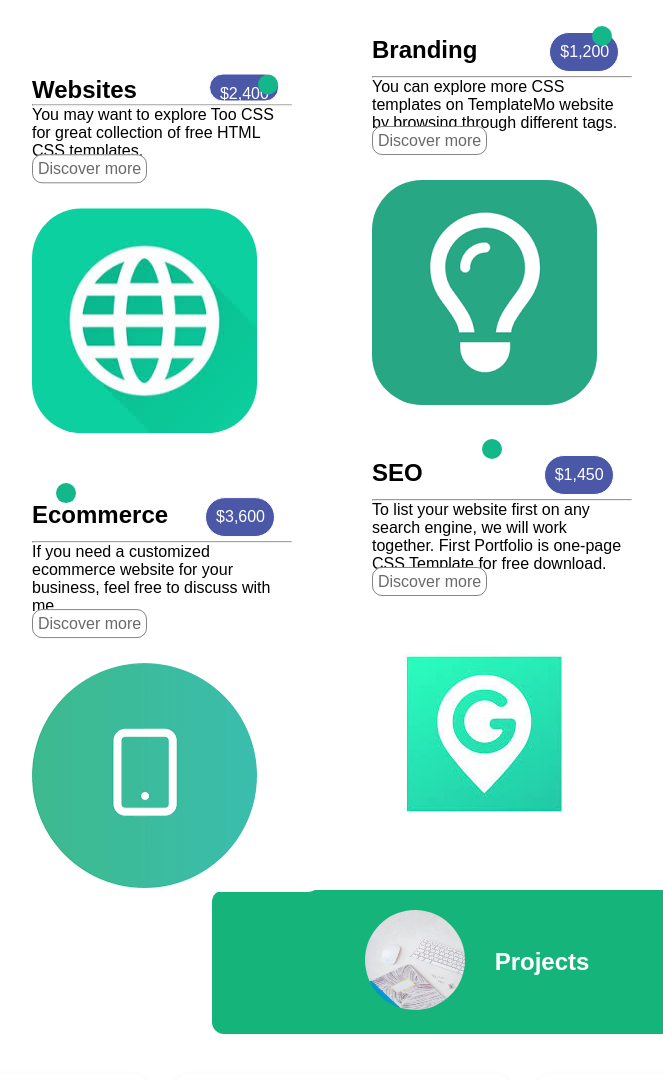
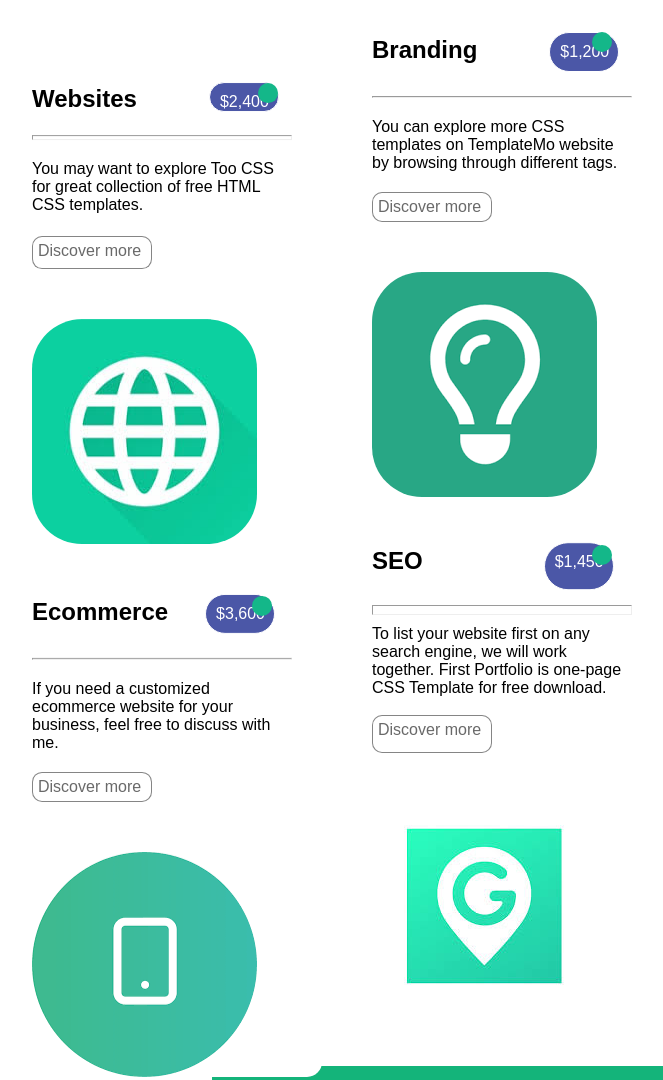
Before and after one commit to Bawa00012/project, a plain HTML site: page index.html in a window 1280 px wide. Shown: the part 2080-3160 px from the top of the page, without its empty margins (298-961 px from the left). Drawn offline with Linux system fonts and the light colour scheme.

Commit message:
finished

```diff
--- a/first.css
+++ b/first.css
@@ -386,6 +386,8 @@
   padding: 30px;
   border: 0px solid;
   transform: translateY(10%);
+  display: grid;
+  gap: 20px;
 }
 
 .card1:hover{
@@ -419,6 +421,7 @@
   text-decoration: none;
   color: rgba(0, 0, 0, 0.589);
   border: 1px solid rgba(0, 0, 0, 0.477);
+  width: 120px;
 }
 
 .card1-btn:hover{
@@ -435,6 +438,8 @@
   width: 25%;
   padding: 30px;
   border: 0px solid;
+  display: grid;
+  gap: 20px;
 }
 
 .four-cards{
@@ -510,6 +515,8 @@
   margin-top: 20px;
   border: 0px solid;
   transform: translateY(10%);
+  display: grid;
+  gap: 20px;
 }
 
 .point1{
@@ -529,7 +536,7 @@
   height: 20px;
   border-radius: 50px;
   position: absolute;
-  transform: translateX(1100%) translateY(-50%);
+  transform: translateX(1100%) translateY(-20%);
 }
 
 .point3{
@@ -539,7 +546,7 @@
   height: 20px;
   border-radius: 50px;
   position: absolute;
-  transform: translateX(120%) translateY(-90%);
+  transform: translateX(1100%) translateY(-10%);
 }
 
 .point4{
@@ -549,7 +556,7 @@
   height: 20px;
   border-radius: 50px;
   position: absolute;
-  transform: translateX(550%) translateY(-100%);
+  transform: translateX(1100%) translateY(-10%);
 }
 
 .card4{
@@ -562,6 +569,8 @@
   padding: 30px;
   margin-top: 20px;
   border: 0px solid;
+  display: grid;
+  gap: 10px;
 }
 
 .next-two{
--- a/index.html
+++ b/index.html
@@ -157,8 +157,8 @@
     <hr>
     <div class="card-topic1">
         <p>You may want to explore Too CSS for great collection of free HTML CSS templates.</p>
-        <a href="#first" class="card1-btn">Discover more</a>
     </div>
+     <a href="#first" class="card1-btn">Discover more</a>
     <img src="assets/images/world.jpg" alt="world" class="bleak">
     </div>
 
@@ -170,8 +170,8 @@
         <hr>
         <div class="card-topic2">
             <p>You can explore more CSS templates on TemplateMo website by browsing through different tags.</p>
-            <a href="#first" class="card1-btn">Discover more</a>
         </div>
+        <a href="#first" class="card1-btn">Discover more</a>
         <img src="assets/images/bulb.png" alt="bulb" class="bleak">
     </div>
 </section>
@@ -184,8 +184,8 @@
         <hr>
         <div class="card-topic3">
             <p>If you need a customized ecommerce website for your business, feel free to discuss with me.</p>
-            <a href="#first" class="card1-btn">Discover more</a>
         </div>
+        <a href="#first" class="card1-btn">Discover more</a>
         <img src="assets/images/cell.png" alt="phone" class="bleak">
     </div>
     <div class="card4">
@@ -196,8 +196,8 @@
         <hr>
         <div class="card-topic4">
             <p>To list your website first on any search engine, we will work together. First Portfolio is one-page CSS Template for free download.</p>
-            <a href="#first" class="card1-btn">Discover more</a>
         </div>
+        <a href="#first" class="card1-btn">Discover more</a>
         <img src="assets/images/gg.jpg" alt="bigg" class="bleak" >
     </div>
 </section>
```
